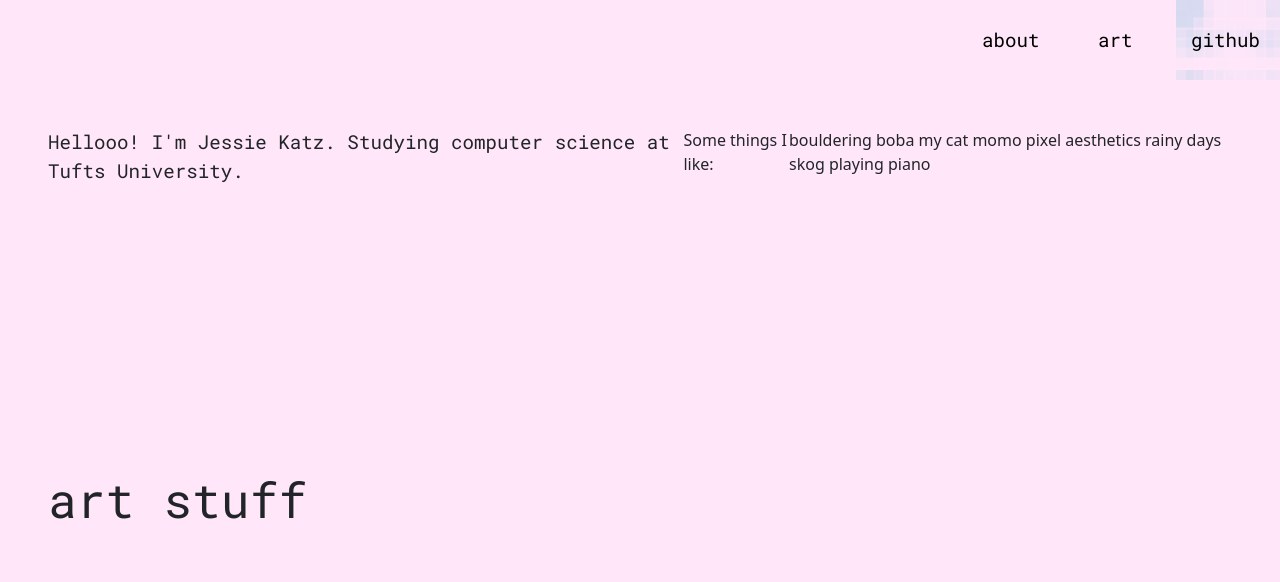
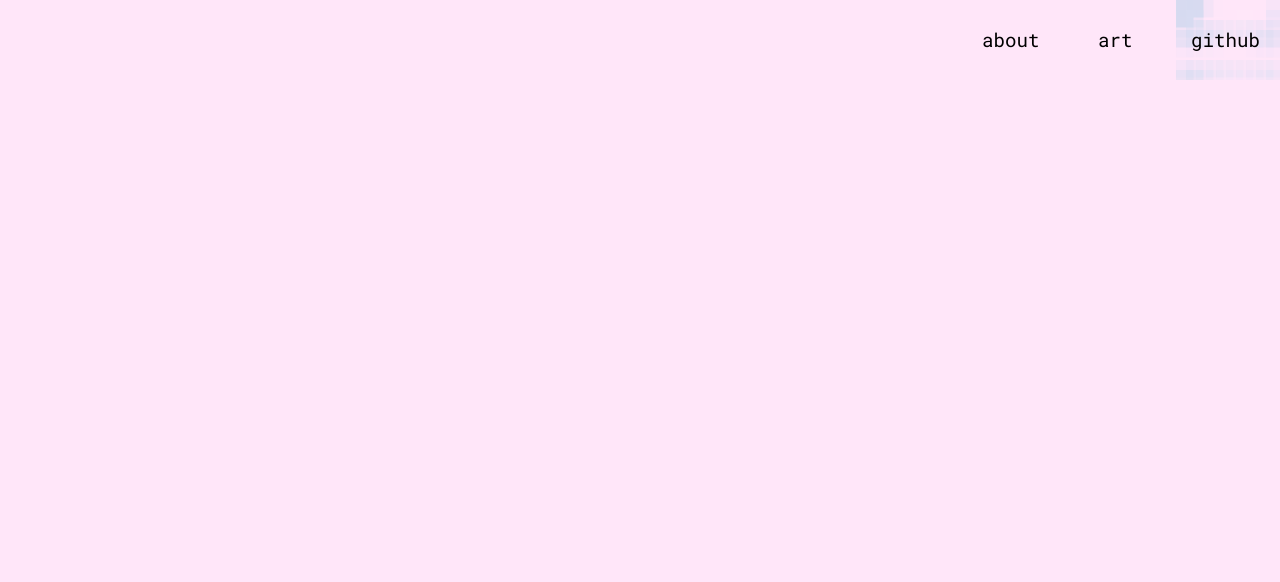
Before and after one commit to jessiekatz/jessiekatz, a React (Create React App) app: page / in a window 1280 px wide. Shown: the top 582 px of the page. Built offline with nearby package versions, Linux system fonts and the light colour scheme.

Commit message:
add react routing

```diff
--- a/src/App.js
+++ b/src/App.js
@@ -1,10 +1,13 @@
-import React from 'react';
+import React, { useState } from 'react';
 import './styles/App.css';
 import Home from './components/Home.js';
 import Content from './components/Content.js'
 import Projects from './components/Projects.js'
 import Ripples from './components/Ripple.js'
 import 'bootstrap/dist/css/bootstrap.min.css';
+import { Outlet } from 'react-router-dom';
+
+// const [show, setShow] = useState(null);
 
 class App extends React.Component {
     constructor(props) {
@@ -19,18 +22,15 @@ class App extends React.Component {
             <div className="nav">
                 <Home className="home" />
             </div>
-
-            <div className="about">
-                {/* <div className="rip" >
-                    <Ripples/>
-                </div> */}
+            <Outlet />
+            {/* <div className="about">
                 <Content />
             </div>
 
 
             <div className="projs" ref={this.projectsRef}>
                 <Projects name ="art stuff" />
-            </div>
+            </div> */}
 
         </div>
       );
--- a/src/components/Home.js
+++ b/src/components/Home.js
@@ -3,7 +3,7 @@ import P5Sketch from './Pixels.js';
 import { Link } from 'react-router-dom';
 
 
-export default function Home() {
+export default function Home(props) {
     return(
         <div className={styles.div}>
 
@@ -13,12 +13,12 @@ export default function Home() {
             </div>
             <ul className={styles.ul_pad}>
             <li className={styles.nav_link}>
-                    <Link to="https://github.com/jessiekatz" style={{ paddingRight: 20, color: 'black', textDecoration: 'none' }}>
+                    <Link to="/about" style={{ paddingRight: 20, color: 'black', textDecoration: 'none' }}>
                         about
                     </Link>
                 </li>
                 <li className={styles.nav_link}>
-                    <Link to="https://github.com/jessiekatz" style={{ paddingRight: 20, color: 'black', textDecoration: 'none' }}>
+                    <Link to="/projects" style={{ paddingRight: 20, color: 'black', textDecoration: 'none' }}>
                         art
                     </Link>
                 </li>
--- a/src/index.js
+++ b/src/index.js
@@ -1,18 +1,37 @@
-import React from 'react';
-import ReactDOM from 'react-dom/client';
-import './styles/index.css';
+import * as React from "react";
+import * as ReactDOM from "react-dom/client";
+import {
+  createBrowserRouter,
+  RouterProvider,
+} from "react-router-dom";
+import "./styles/index.css";
 import App from './App';
 import reportWebVitals from './reportWebVitals';
 import { BrowserRouter } from 'react-router-dom';
+import Content from './components/Content.js'
+import Projects from './components/Projects.js'
+
+
+const router = createBrowserRouter([
+    {
+      path: "/",
+      element: <App />,
+      children: [{
+            path: "/about",
+            element: <Content />
+        },
+        {
+            path: "/projects",
+            element: <Projects name ="art stuff"/>
+        }]
+    }
+  ]);
 
 const root = ReactDOM.createRoot(document.getElementById('root'));
-root.render(
-  <React.StrictMode>
-    <BrowserRouter>
-        <App />
-    </BrowserRouter>
-
-  </React.StrictMode>
+ReactDOM.createRoot(document.getElementById("root")).render(
+    <React.StrictMode>
+      <RouterProvider router={router} />
+    </React.StrictMode>
 );
 
 // If you want to start measuring performance in your app, pass a function
```
